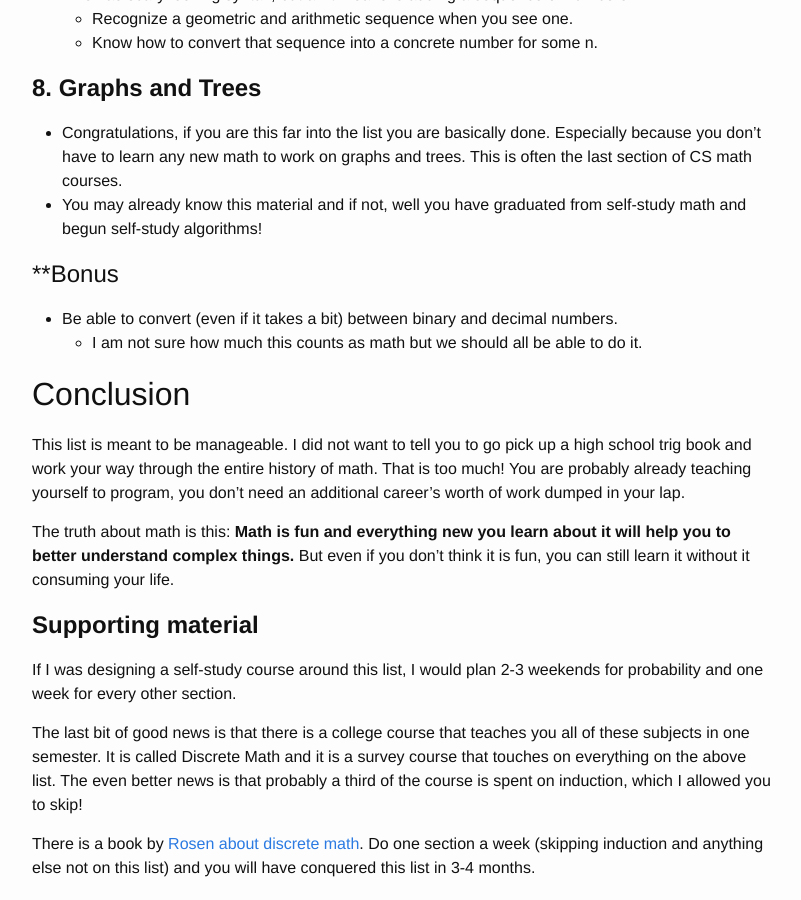
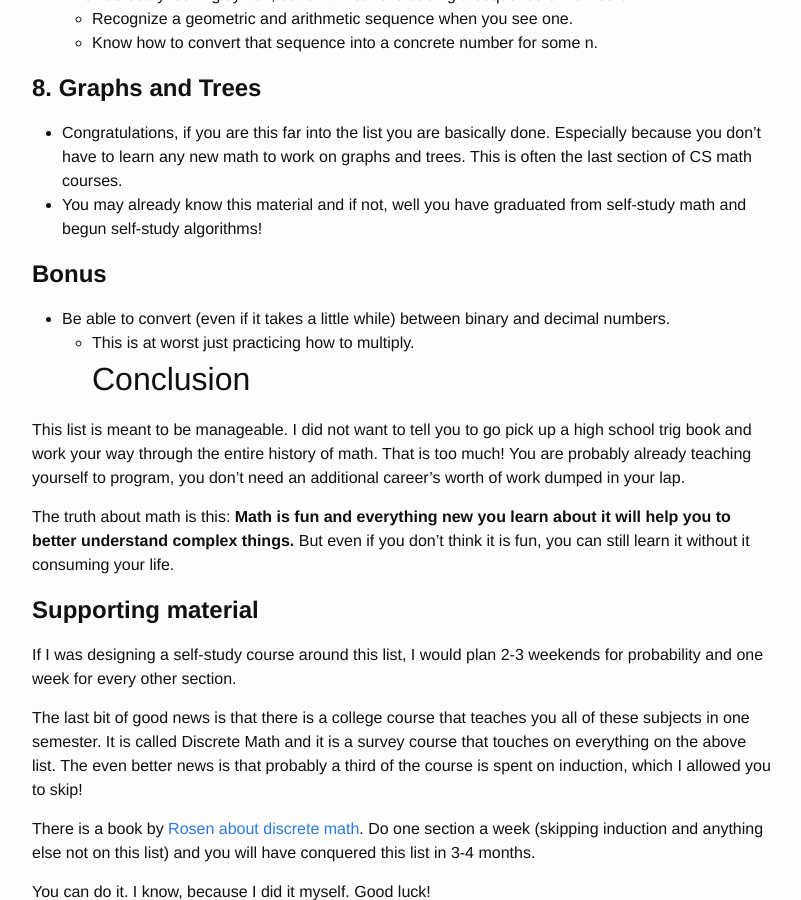
Before and after one commit to mateor/mateor.github.io, a Jekyll site: the page built from _posts/2015-02-05-bare-minimum-math-concepts.markdown, in a window 1280 px wide and 900 px high, scrolled down 2205 px. Shown: the whole window, without its empty margins (238-1039 px from the left). Built offline with Jekyll 4.4.1, drawn with Linux system fonts in a browser that asks for light colours.

Commit message:
Fix formating on binary section

```diff
--- a/_posts/2015-02-05-bare-minimum-math-concepts.markdown
+++ b/_posts/2015-02-05-bare-minimum-math-concepts.markdown
@@ -95,11 +95,10 @@ You can learn it all in one hour, it will pay off for your whole career.
 Especially because you don’t have to learn any new math to work on graphs and trees. This is often the last section of CS math courses.
 * You may already know this material and if not, well you have graduated from self-study math and begun self-study algorithms!
 
-**Bonus
+**Bonus**
 ===============================
-* Be able to convert (even if it takes a bit) between binary and decimal numbers.
-    * I am not sure how much this counts as math but we should all be able to do it.
-
+* Be able to convert (even if it takes a little while) between binary and decimal numbers.
+    * This is at worst just practicing how to multiply.
 ## Conclusion
 
 This list is meant to be manageable. I did not want to tell you to go pick up a high school trig book and work your way
```
Also changed, not shown: 2 other files.
